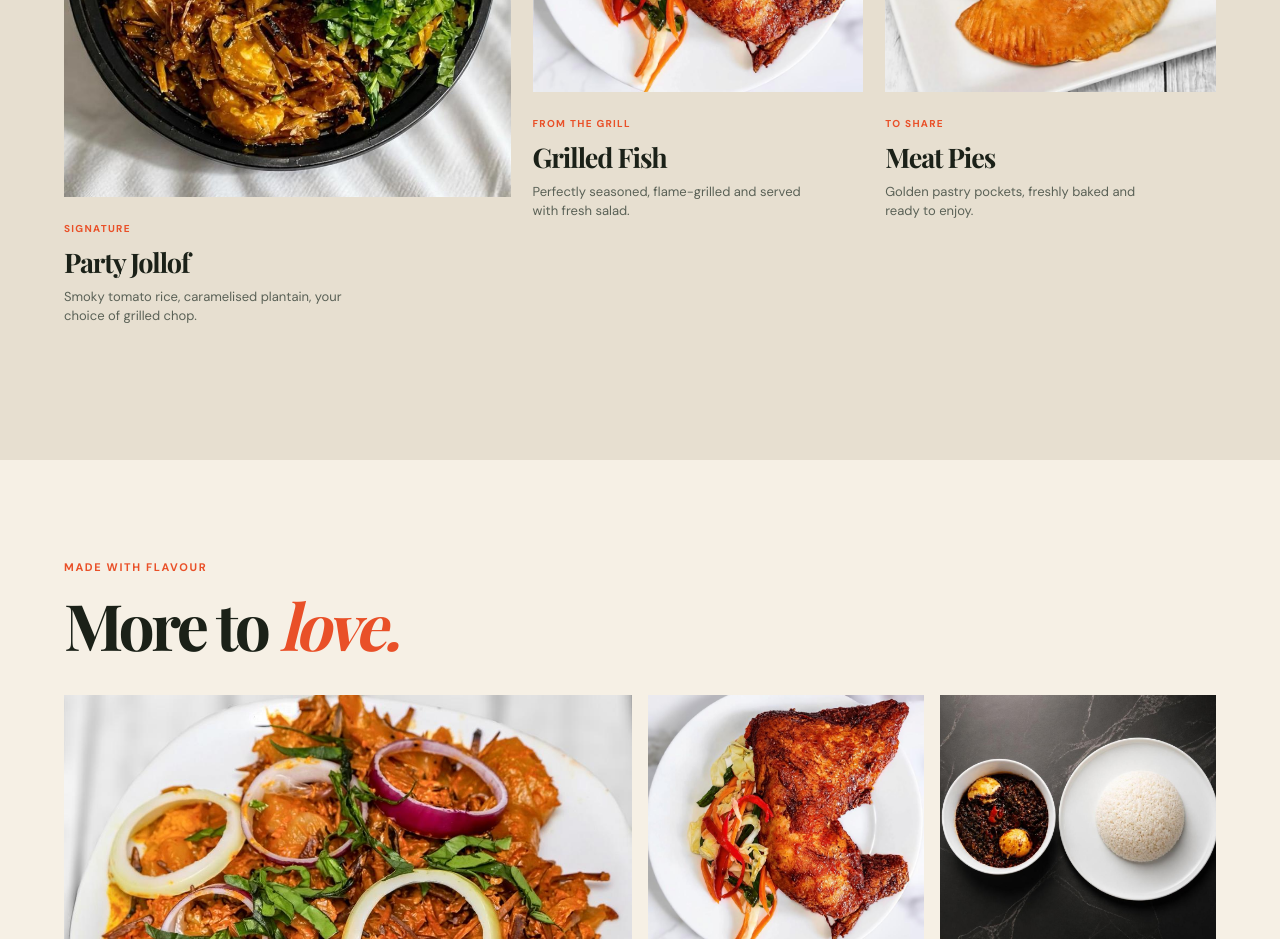
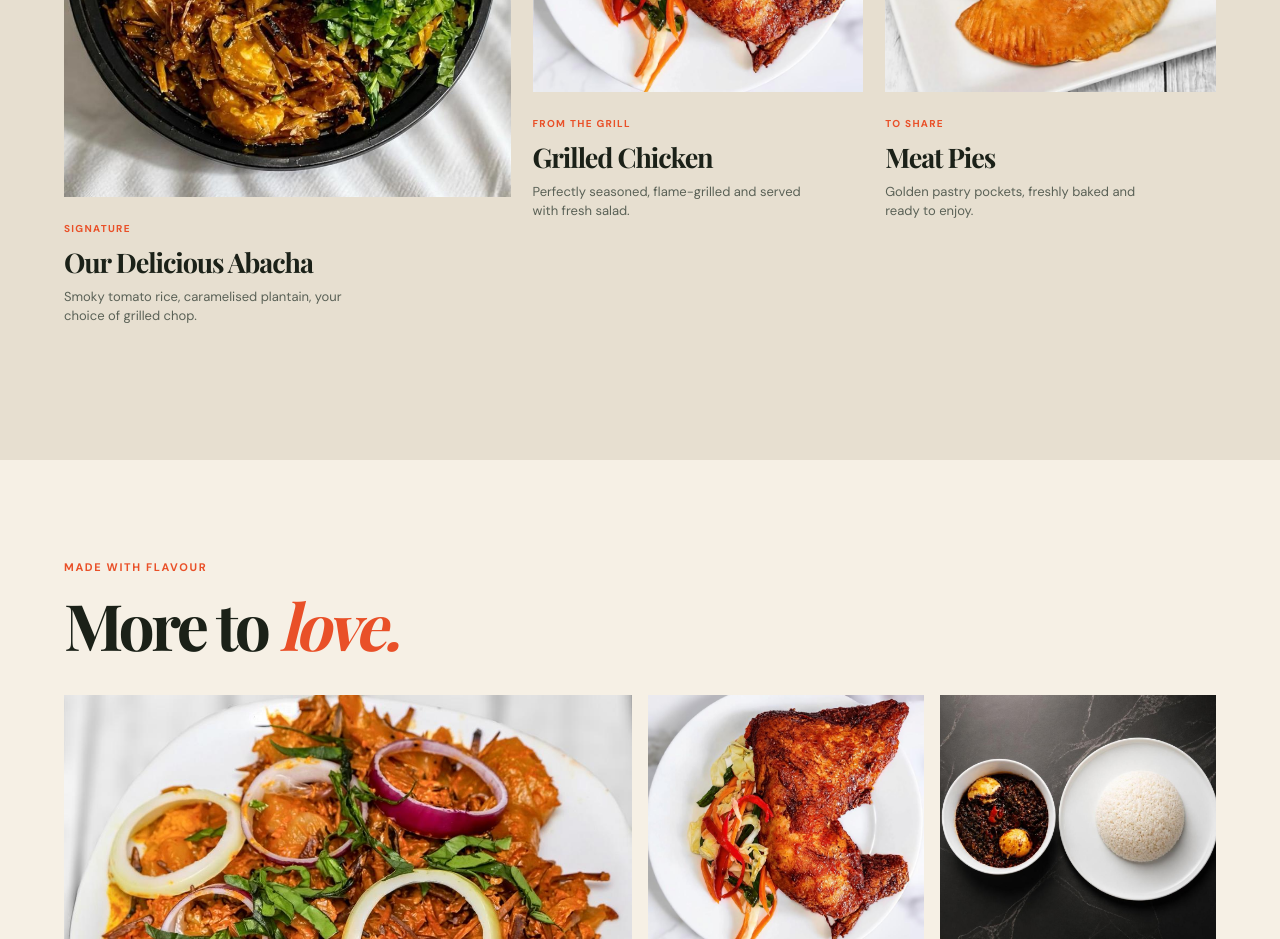
Before and after one commit to funmento/delifekitchen, a plain HTML site: page index.html in a window 1280 px wide. Shown: the part 1660-2599 px from the top of the page. Drawn offline with nearby package versions, Linux system fonts and the light colour scheme; a web font is replaced by a local one.

Commit message:
Update dish names and descriptions in index.html

```diff
--- a/index.html
+++ b/index.html
@@ -44,8 +44,8 @@
       <section class="dishes" id="menu">
         <div class="section-heading"><div><p class="eyebrow">From our kitchen</p><h2>The good stuff</h2></div><a class="button outline" href="menu.html">View full menu</a></div>
         <div class="dish-grid">
-          <article class="dish dish-large"><div class="dish-image img-jollof"></div><div class="dish-info"><span>Signature</span><h3>Party Jollof</h3><p>Smoky tomato rice, caramelised plantain, your choice of grilled chop.</p></div></article>
-          <article class="dish"><div class="dish-image img-suya"></div><div class="dish-info"><span>From the grill</span><h3>Grilled Fish</h3><p>Perfectly seasoned, flame-grilled and served with fresh salad.</p></div></article>
+          <article class="dish dish-large"><div class="dish-image img-jollof"></div><div class="dish-info"><span>Signature</span><h3>Our Delicious Abacha</h3><p>Smoky tomato rice, caramelised plantain, your choice of grilled chop.</p></div></article>
+          <article class="dish"><div class="dish-image img-suya"></div><div class="dish-info"><span>From the grill</span><h3>Grilled Chicken</h3><p>Perfectly seasoned, flame-grilled and served with fresh salad.</p></div></article>
           <article class="dish"><div class="dish-image img-prawn"></div><div class="dish-info"><span>To share</span><h3>Meat Pies</h3><p>Golden pastry pockets, freshly baked and ready to enjoy.</p></div></article>
         </div>
       </section>
```
